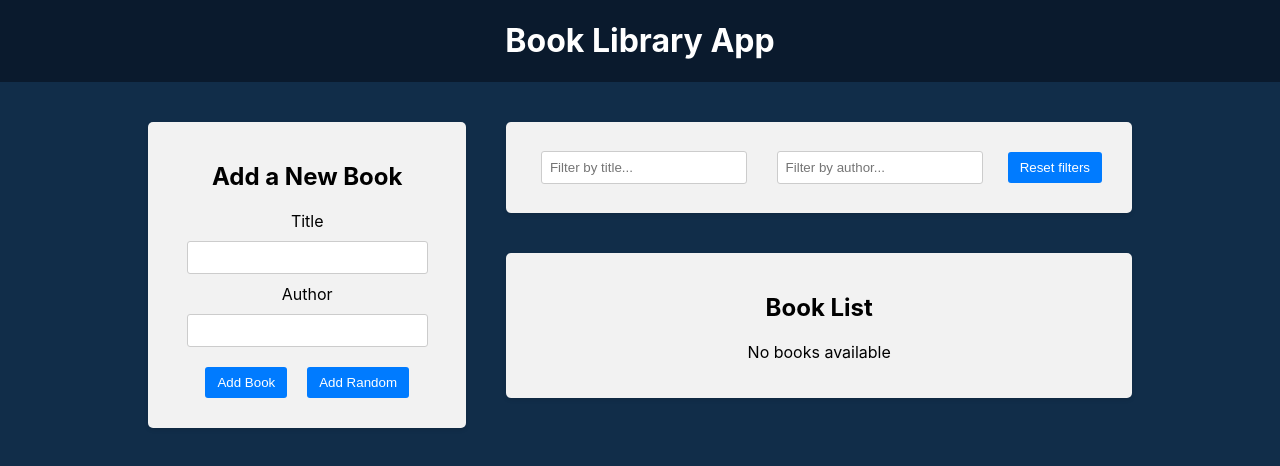
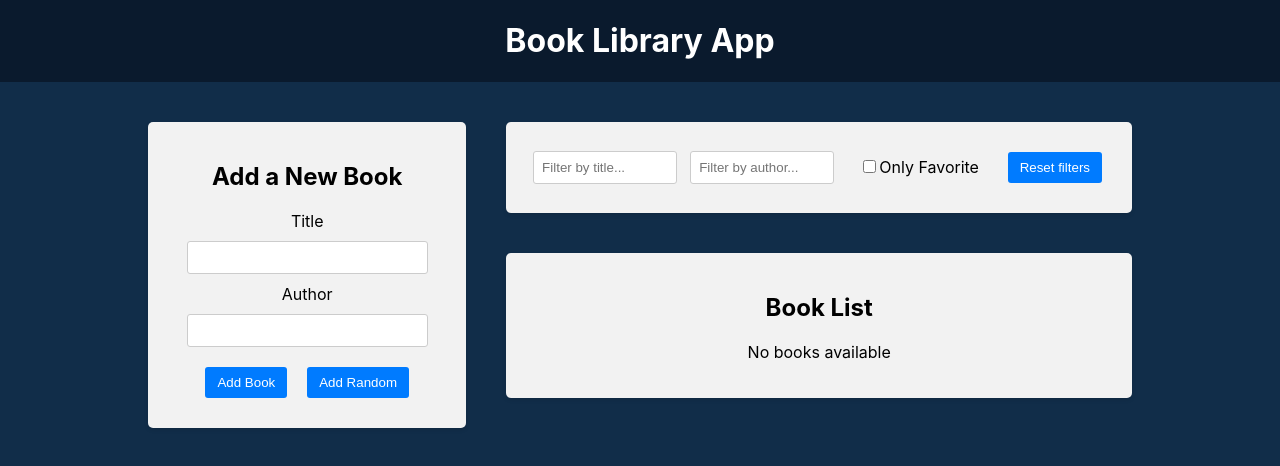
Before and after one commit to uniqcle/Book-Library-App-with-Redux, a React (Vite) app in the folder frontend/: page / in a window 1280 px wide. Shown: the top 466 px of the page. Built offline with nearby package versions, Linux system fonts and the light colour scheme.

Commit message:
checkbox filter

```diff
--- a/frontend/src/components/BookList/BookList.jsx
+++ b/frontend/src/components/BookList/BookList.jsx
@@ -6,6 +6,7 @@ import { deleteBook, toggleFavor } from "../../redux/books/actionCreators";
 import {
     selectTitleFilter,
     selectAuthorFilter,
+    selectOnlyFavorFilter,
 } from "../../redux/slices/filterSlice";
 
 const BookList = () => {
@@ -16,6 +17,7 @@ const BookList = () => {
     });
     const titleFilter = useSelector(selectTitleFilter);
     const authorFilter = useSelector(selectAuthorFilter);
+    const onlyFavorFilter = useSelector(selectOnlyFavorFilter);
 
     const filteredBooks = books.filter((book) => {
         const matchesTitle = book.title
@@ -26,7 +28,9 @@ const BookList = () => {
             .toLowerCase()
             .includes(authorFilter.toLowerCase());
 
-        return matchesTitle && matchesAuthor;
+        const matchesFavor = onlyFavorFilter ? book.isFavor : true;
+
+        return matchesTitle && matchesAuthor && matchesFavor;
     });
 
     const handleDelete = (id) => {
--- a/frontend/src/components/Filter/Filter.jsx
+++ b/frontend/src/components/Filter/Filter.jsx
@@ -4,6 +4,8 @@ import {
     setAuthorFilter,
     resetFilters,
     selectTitleFilter,
+    setOnlyFavorFilter,
+    selectOnlyFavorFilter,
 } from "../../redux/slices/filterSlice";
 import "./Filter.css";
 
@@ -11,6 +13,7 @@ const Filter = () => {
     const dispatch = useDispatch();
     const titleFilter = useSelector(selectTitleFilter);
     const authorFilter = useSelector((state) => state.author);
+    const onlyFavorFilter = useSelector(selectOnlyFavorFilter);
 
     const handleInputTitleFilter = (e) => {
         dispatch(setTitleFilter(e.target.value));
@@ -22,6 +25,11 @@ const Filter = () => {
 
     const handleResetFilters = () => {
         dispatch(resetFilters());
+    };
+
+    const handleOnlyFavorFilterChange = () => {
+        console.log(setOnlyFavorFilter());
+        dispatch(setOnlyFavorFilter());
     };
 
     return (
@@ -43,6 +51,16 @@ const Filter = () => {
                         onChange={(e) => handleInputAuthorFilter(e)}
                     />
                 </div>
+                <div className="filter-group">
+                    <label>
+                        <input
+                            type="checkbox"
+                            checked={onlyFavorFilter}
+                            onChange={handleOnlyFavorFilterChange}
+                        />
+                        Only Favorite
+                    </label>
+                </div>
                 <button type="button" onClick={handleResetFilters}>
                     Reset filters
                 </button>
--- a/frontend/src/redux/slices/filterSlice.js
+++ b/frontend/src/redux/slices/filterSlice.js
@@ -3,6 +3,7 @@ import {createSlice} from "@reduxjs/toolkit"
 const initialState = {
     title: "",
     author: "",
+    onlyFavor: false,
 };
 
 const filterSlice = createSlice({
@@ -16,19 +17,30 @@ const filterSlice = createSlice({
             // Также можешь возвращать новое состояние как обычно
             // return { ...state, title: action.payload }
         },
+
         setAuthorFilter: (state, action) => {
             state.author = action.payload;
         },
+
+        setOnlyFavorFilter: (state) => {
+            state.onlyFavor = !state.onlyFavor;
+        },
+
         resetFilters: (state) => {
             return initialState;
         },
     },
 });
 
-export const { setTitleFilter, setAuthorFilter, resetFilters } =
-    filterSlice.actions;
+export const {
+    setTitleFilter,
+    setAuthorFilter,
+    setOnlyFavorFilter,
+    resetFilters,
+} = filterSlice.actions;
 
 export const selectTitleFilter = (state) => state.filter.title;
 export const selectAuthorFilter = (state) => state.filter.author;
+export const selectOnlyFavorFilter = (state) => state.filter.onlyFavor;
 
 export default filterSlice.reducer
```
